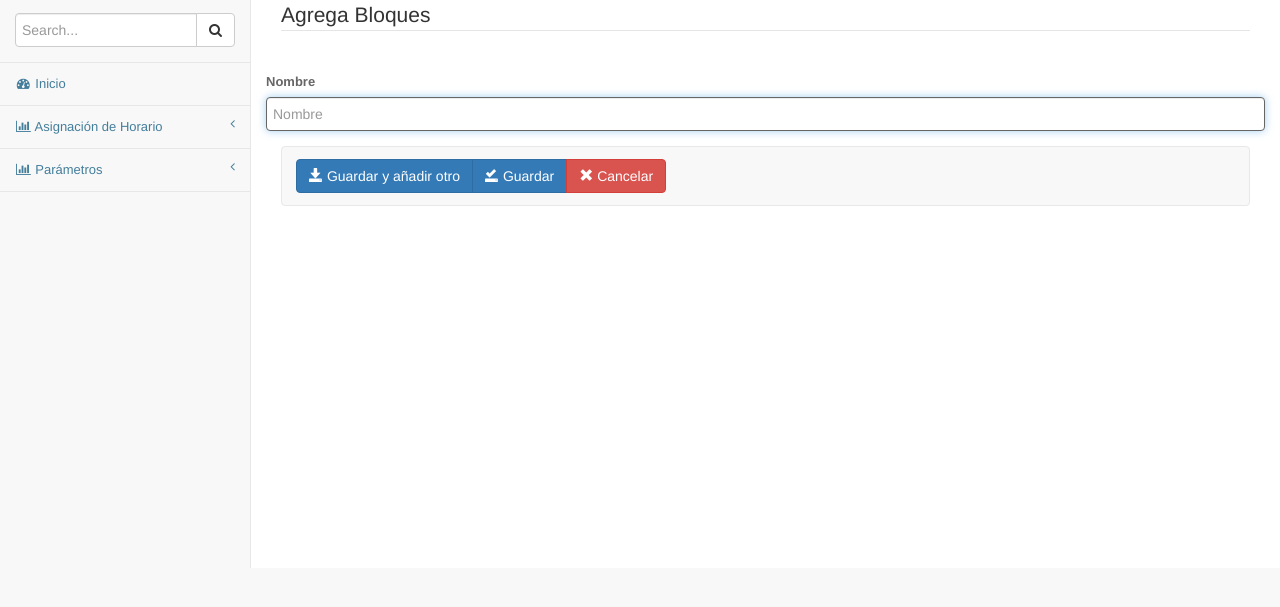
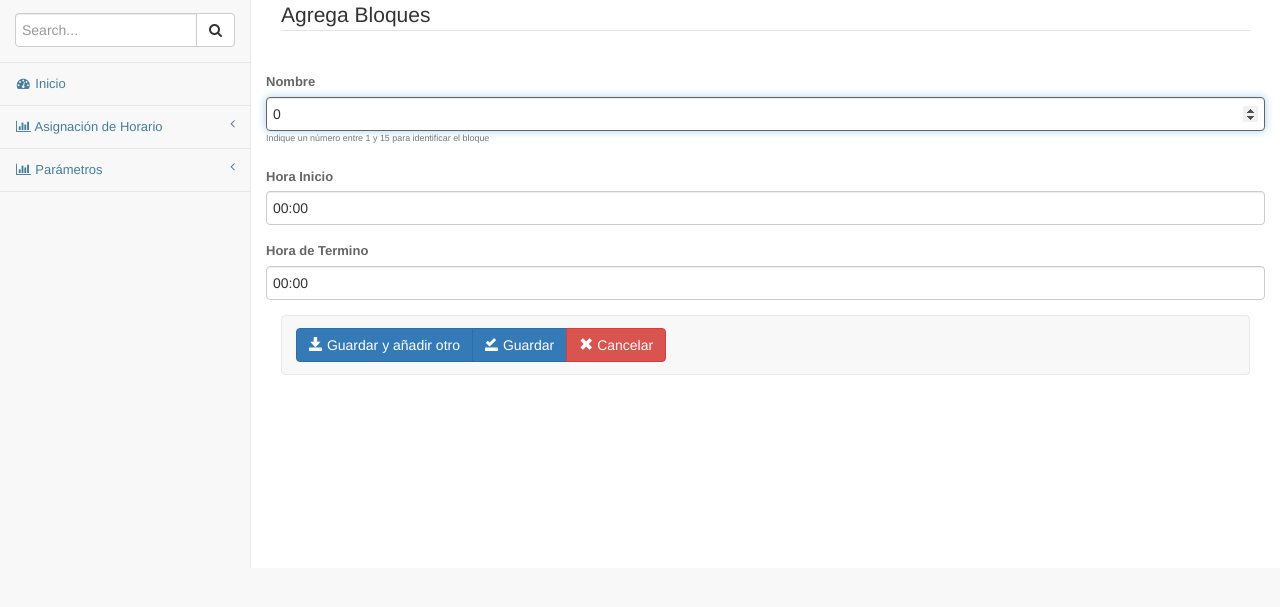
Before and after one commit to hbkfabio/asignacion_horario, a Django app: page /bloque/add/ in a window 1280 px wide; the page is wider, and only the part inside the window is pictured. Shown: the part 53-660 px from the top of that part. Run offline with Django 3.2, Linux system fonts and the light colour scheme; the visitor is signed in with stand-in values (Sample User, id 1); some libraries are stand-ins or nearby versions.

Commit message:
Se corrige parametros bloque, se agregan campos de hora de inicio y termino, ademas de corrige en url el 'delete' que estaba mal referenciado

```diff
--- a/parametros/forms.py
+++ b/parametros/forms.py
@@ -195,7 +195,10 @@ class BloqueForm(forms.ModelForm):
 
     class Meta:
         model = Bloque
-        fields = ["nombre"]
+        fields = ["nombre",
+                    "hora_inicio",
+                    "hora_termino",
+                ]
 
 
     def clean_nombre(self):
--- a/parametros/models.py
+++ b/parametros/models.py
@@ -1,4 +1,5 @@
 from django.db import models
+from django.core.validators import MaxValueValidator, MinValueValidator
 
 # Create your models here.
 
@@ -85,10 +86,17 @@ class Periodo(models.Model):
 
 
 class Bloque(models.Model):
-    nombre = models.CharField(max_length=2)
+    nombre = models.IntegerField(validators=[MaxValueValidator(15),
+                                        MinValueValidator(1)],
+                                default=0,
+                                help_text="""<sup>Indique un número entre 1 y 15
+                                        para identificar el bloque</sup>""",
+                                )
+    hora_inicio = models.TimeField(u'Hora Inicio', default="00:00")
+    hora_termino = models.TimeField(u'Hora de Termino', default="00:00")
 
     def __str__(self):
-        return self.nombre
+        return "número: %(nombre)s "%{"nombre":self.nombre}
 
 
 class Actividad(models.Model):
--- a/parametros/urls.py
+++ b/parametros/urls.py
@@ -79,7 +79,7 @@ urlpatterns = [
     url(r'^bloque/$', BloqueView.as_view(), name='bloque-list'),
     url(r'^bloque/add/$', BloqueCreateView.as_view(), name='bloque-add'),
     url(r'^bloque/edit/(?P<pk>\d+)/$', BloqueUpdateView.as_view(), name='bloque-edit'),
-    url(r'^bloque/(?P<pk>\d+)/delete/$', ProfesorDeleteView.as_view(), name='bloque-delete'),
+    url(r'^bloque/(?P<pk>\d+)/delete/$', BloqueDeleteView.as_view(), name='bloque-delete'),
     #profesor
     url(r'^profesor/$', ProfesorView.as_view(), name='profesor-list'),
     url(r'^profesor/add/$', ProfesorCreateView.as_view(), name='profesor-add'),
--- a/templates/parametros/bloque.html
+++ b/templates/parametros/bloque.html
@@ -24,6 +24,8 @@
                     <thead class="thead-default">
 						<tr>
 		      				<th>Bloque</th>
+						    <th>Inicio</th>
+						    <th>Termino</th>
 							<th></th>
 							<th></th>
         				</tr>
@@ -32,6 +34,8 @@
 					{% for obj in object_list %}
 						<tr>
 							<td>{{ obj.nombre }}</td>
+						    <td>{{ obj.hora_inicio }}</td>
+						    <td>{{ obj.hora_termino }}</td>
 							<td><p data-placement="top" data-toggle="tooltip" title="Edit"><button class="btn btn-primary btn-xs edit" data-title="Edit" data-toggle="modal" data-target="#edit" value="{{ obj.id }}" ><span class="glyphicon glyphicon-pencil"></span></button></p></td>
 							<td><p data-placement="top" data-toggle="tooltip" title="Delete"><button class="btn btn-danger btn-xs delete" data-title="Delete" data-toggle="modal" data-target="#delete" value="{{ obj.id }}"><span class="glyphicon glyphicon-trash"></span></button></p></td>
 						</tr>
```
